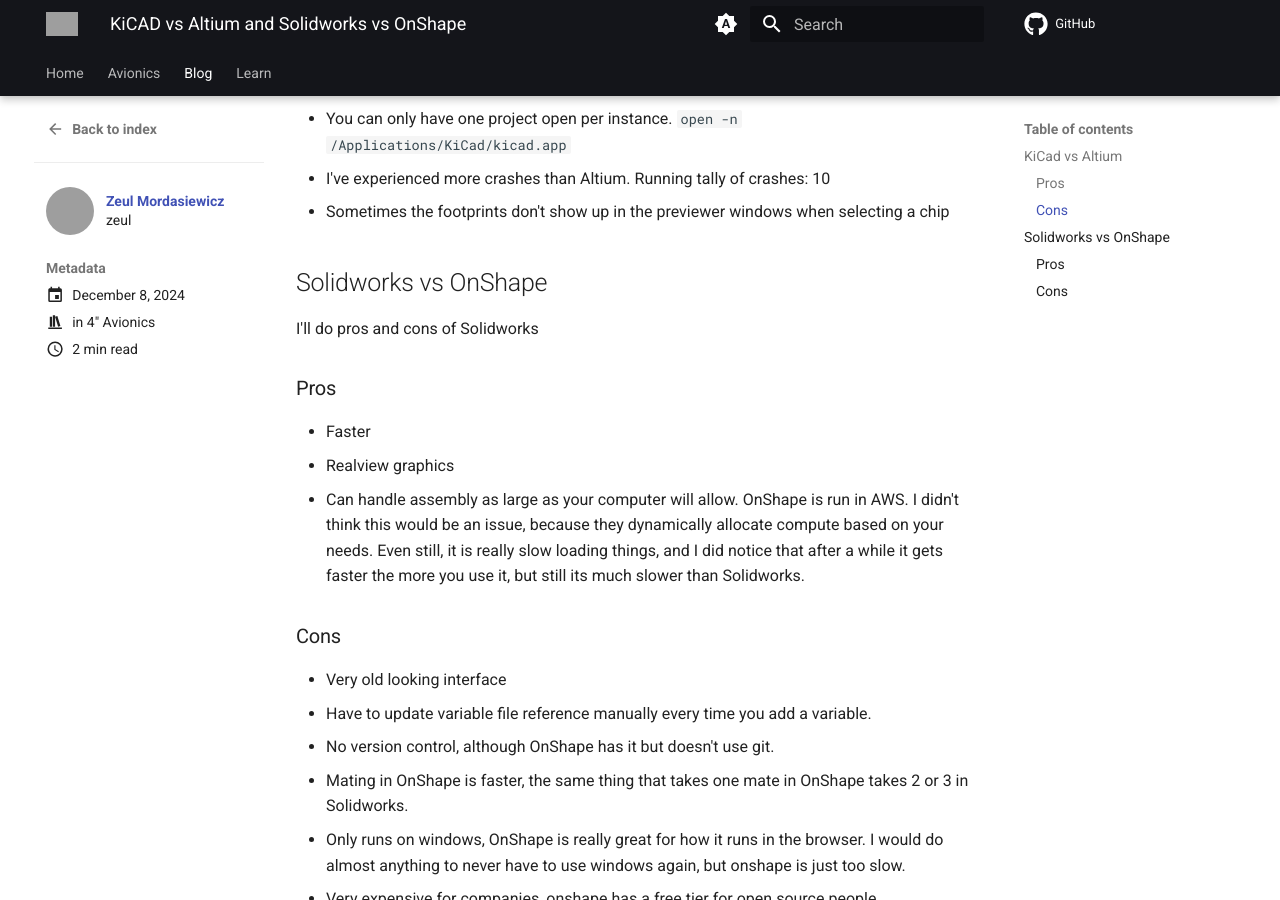
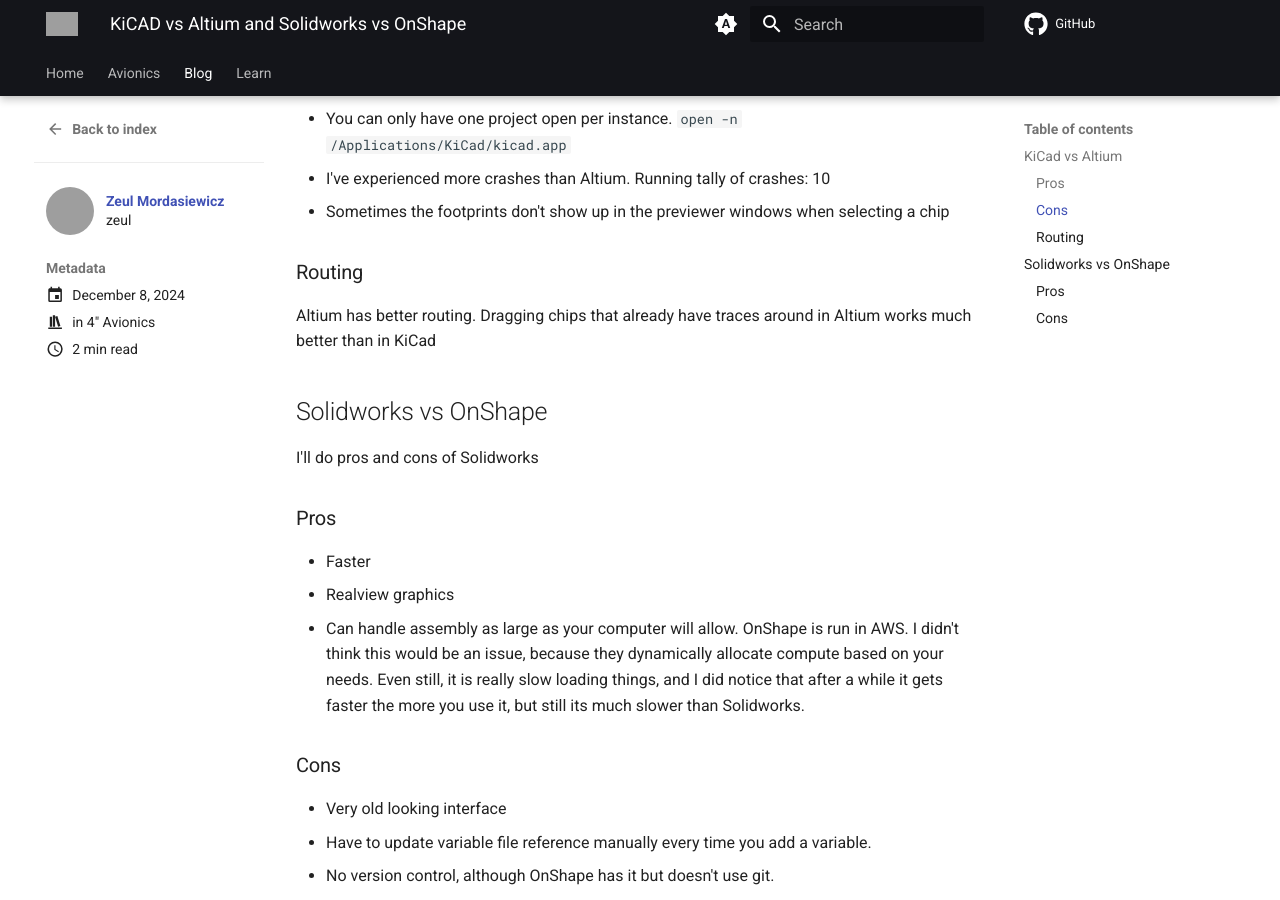
Before and after one commit to sonicavionics/sonicavionics.com, an MkDocs documentation site: the page built from docs/blog/posts/2024/december/8/kicadvsaltium.md, in a window 1280 px wide and 900 px high, scrolled down 976 px. Built offline with MkDocs 1.6.1 and Material for MkDocs 9.7.7, drawn with Linux system fonts in a browser that asks for light colours; comment, search, counter and statistics services are not loaded; grey boxes are pictures that could not be loaded.

Commit message:
add routing comparison between Altium and KiCAD

```diff
--- a/docs/blog/posts/2024/december/8/kicadvsaltium.md
+++ b/docs/blog/posts/2024/december/8/kicadvsaltium.md
@@ -37,6 +37,10 @@
 - I've experienced more crashes than Altium. Running tally of crashes: 10
 - Sometimes the footprints don't show up in the previewer windows when selecting a chip
 
+### Routing
+
+Altium has better routing. Dragging chips that already have traces around in Altium works much better than in KiCad
+
 ## Solidworks vs OnShape
 
 I'll do pros and cons of Solidworks
```
